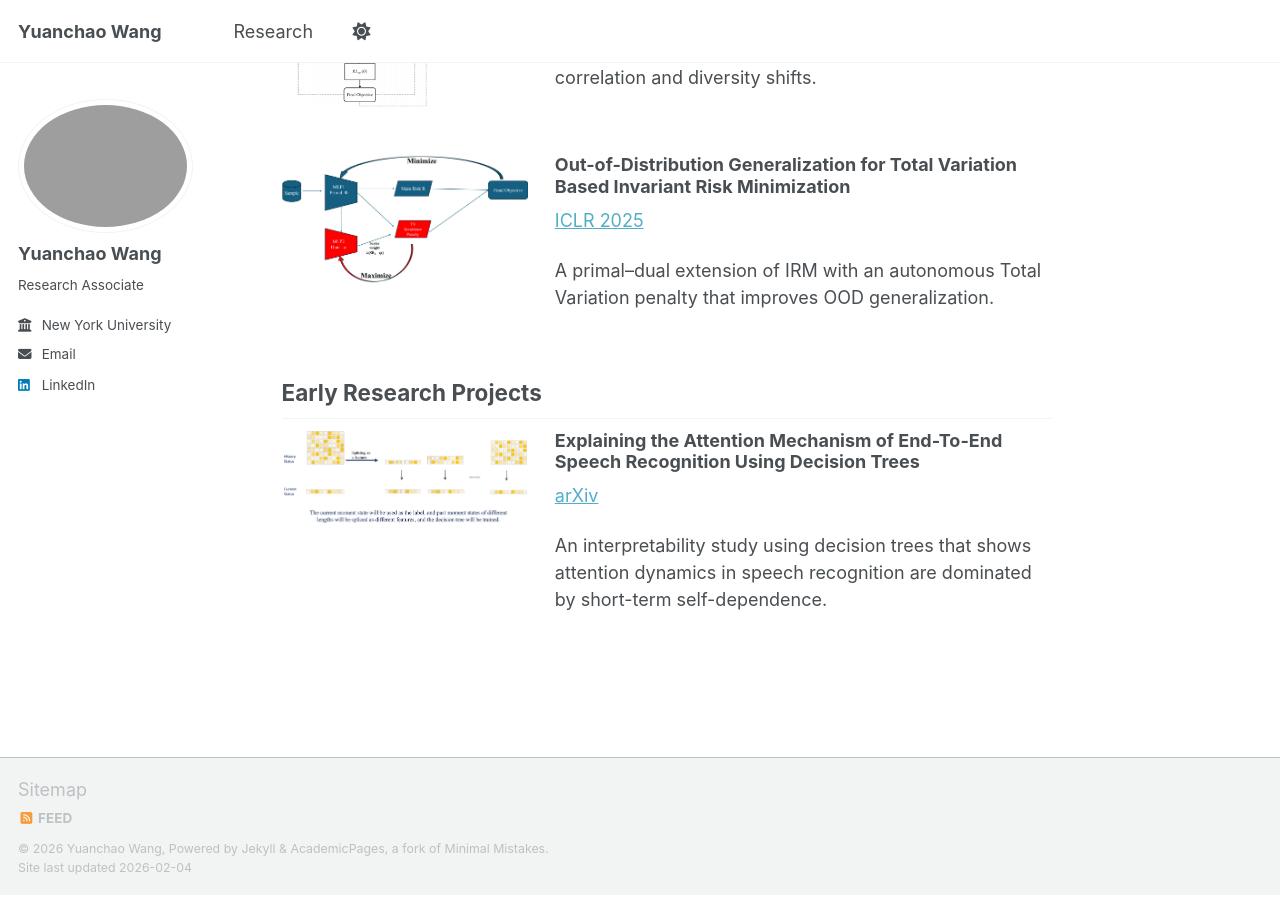
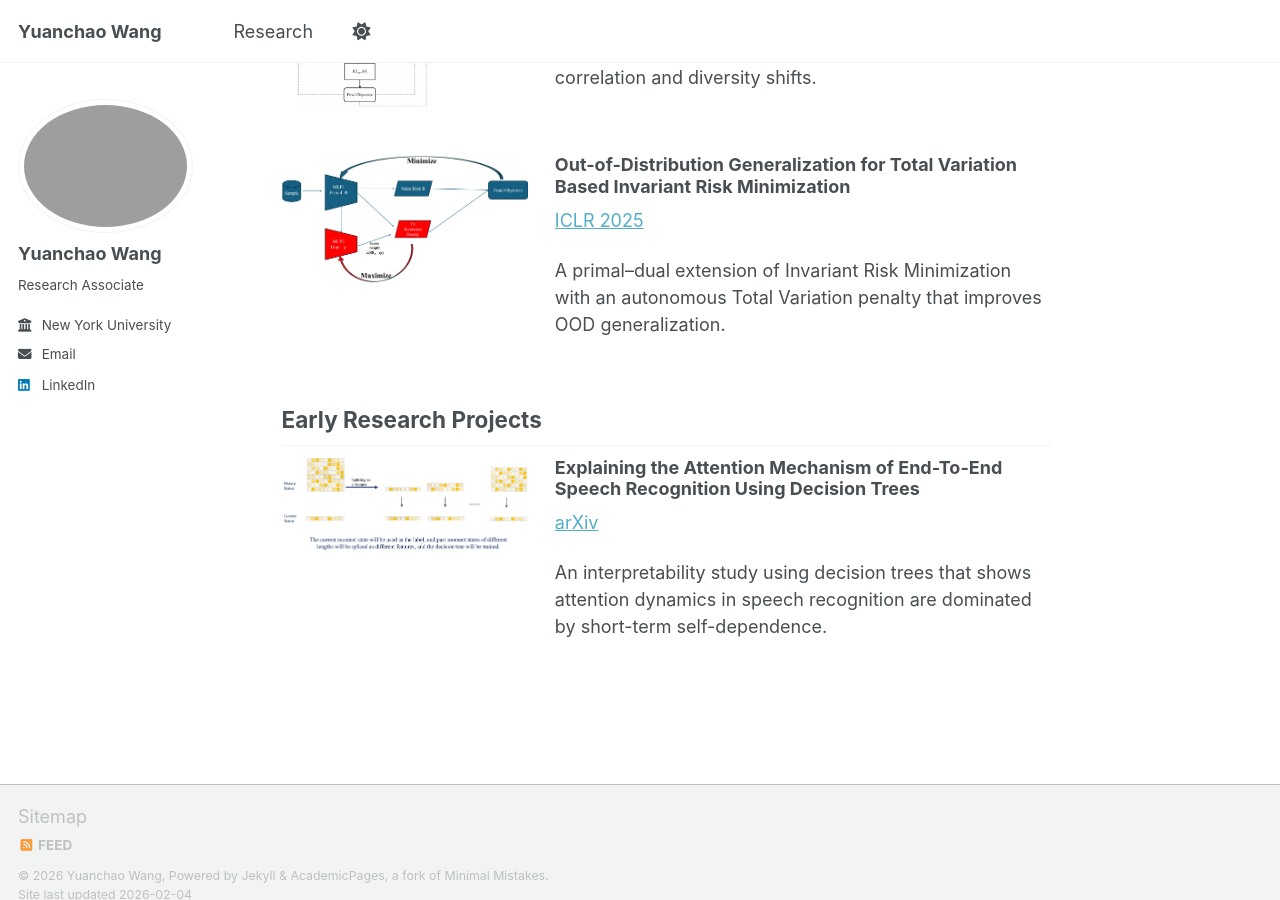
Before and after one commit to JohnnyWyc/JohnnyWyc.github.io, a Jekyll site: the page built from _pages/Research2.md, in a window 1280 px wide and 900 px high, scrolled down 707 px. Built offline with Jekyll 4.4.1, drawn with Linux system fonts in a browser that asks for light colours; a script bundle is joined from its source files by our own code; library files that are not in the unit come from our copies.

Commit message:
Update Research2.md

```diff
--- a/_pages/Research2.md
+++ b/_pages/Research2.md
@@ -70,7 +70,7 @@ author_profile: true
       <a href="https://iclr.cc/virtual/2025/poster/29073">ICLR 2025</a>
     </p>
     <p>
-      A primal–dual extension of IRM with an autonomous Total Variation penalty that improves OOD generalization.
+      A primal–dual extension of Invariant Risk Minimization with an autonomous Total Variation penalty that improves OOD generalization.
     </p>
   </div>
 
```
